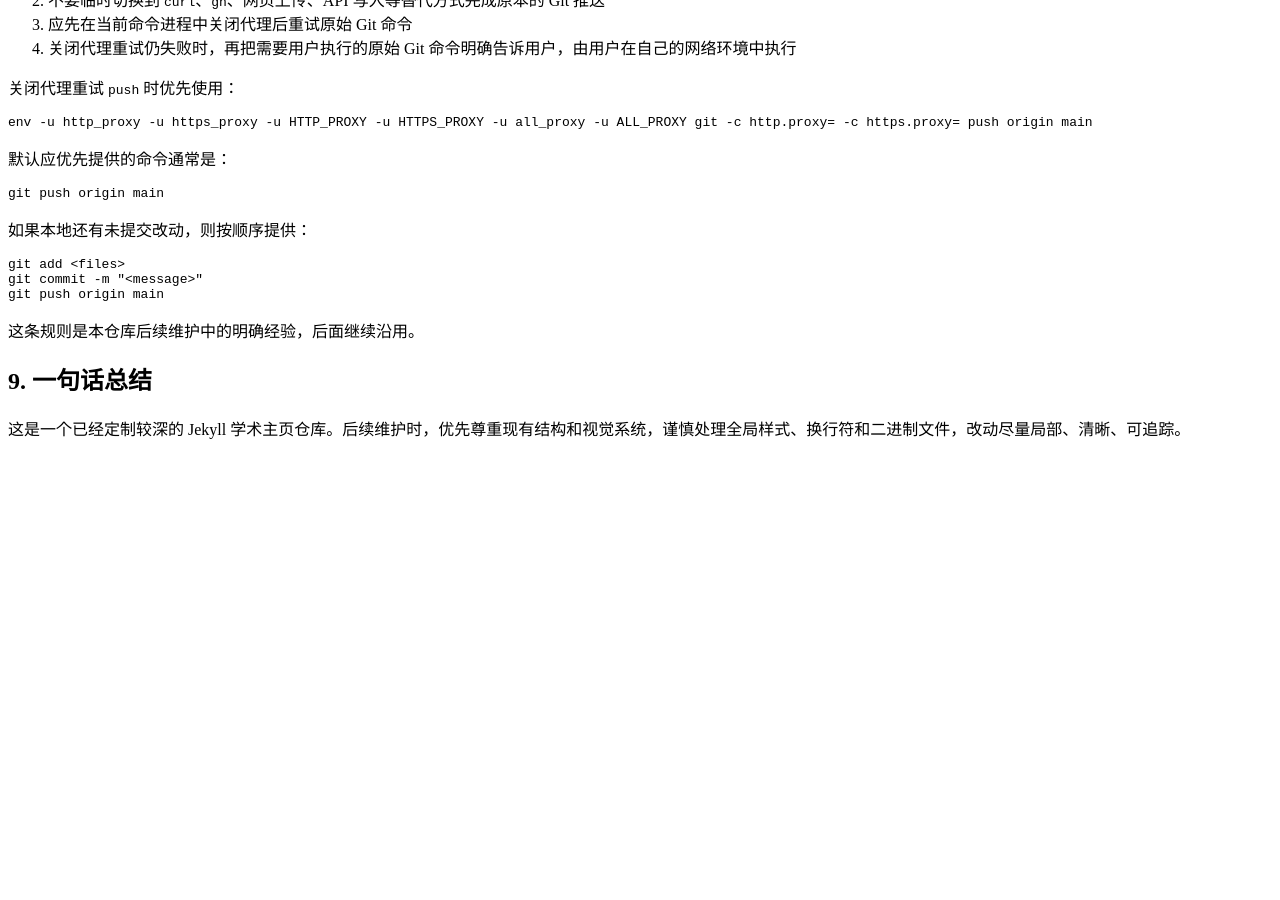
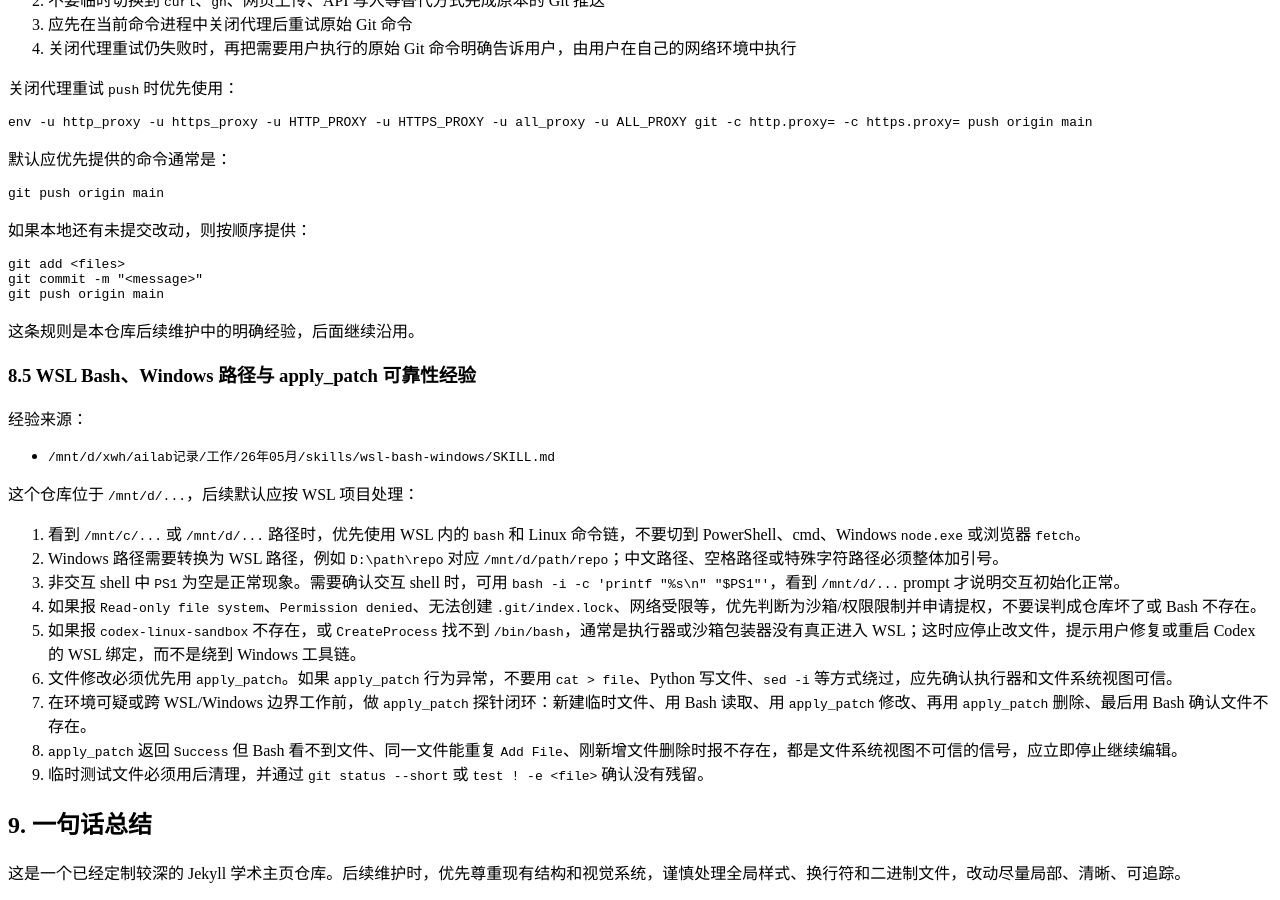
Before and after one commit to black-yt/black-yt.github.io, a Jekyll site: the page built from AGENTS.md, in a window 1280 px wide and 900 px high, scrolled down 6703 px. Built offline with Jekyll 4.4.1, drawn with Linux system fonts in a browser that asks for light colours; our own code applies the rules of GitHub Pages for plain Markdown files; before the commit the page ends 7159 px from its top, so only the background shows below that.

Commit message:
Document WSL bash and apply_patch workflow

```diff
--- a/AGENTS.md
+++ b/AGENTS.md
@@ -305,6 +305,24 @@ git push origin main
 
 这条规则是本仓库后续维护中的明确经验，后面继续沿用。
 
+### 8.5 WSL Bash、Windows 路径与 apply_patch 可靠性经验
+
+经验来源：
+
+- `/mnt/d/xwh/ailab记录/工作/26年05月/skills/wsl-bash-windows/SKILL.md`
+
+这个仓库位于 `/mnt/d/...`，后续默认应按 WSL 项目处理：
+
+1. 看到 `/mnt/c/...` 或 `/mnt/d/...` 路径时，优先使用 WSL 内的 `bash` 和 Linux 命令链，不要切到 PowerShell、cmd、Windows `node.exe` 或浏览器 `fetch`。
+2. Windows 路径需要转换为 WSL 路径，例如 `D:\path\repo` 对应 `/mnt/d/path/repo`；中文路径、空格路径或特殊字符路径必须整体加引号。
+3. 非交互 shell 中 `PS1` 为空是正常现象。需要确认交互 shell 时，可用 `bash -i -c 'printf "%s\n" "$PS1"'`，看到 `/mnt/d/...` prompt 才说明交互初始化正常。
+4. 如果报 `Read-only file system`、`Permission denied`、无法创建 `.git/index.lock`、网络受限等，优先判断为沙箱/权限限制并申请提权，不要误判成仓库坏了或 Bash 不存在。
+5. 如果报 `codex-linux-sandbox` 不存在，或 `CreateProcess` 找不到 `/bin/bash`，通常是执行器或沙箱包装器没有真正进入 WSL；这时应停止改文件，提示用户修复或重启 Codex 的 WSL 绑定，而不是绕到 Windows 工具链。
+6. 文件修改必须优先用 `apply_patch`。如果 `apply_patch` 行为异常，不要用 `cat > file`、Python 写文件、`sed -i` 等方式绕过，应先确认执行器和文件系统视图可信。
+7. 在环境可疑或跨 WSL/Windows 边界工作前，做 `apply_patch` 探针闭环：新建临时文件、用 Bash 读取、用 `apply_patch` 修改、再用 `apply_patch` 删除、最后用 Bash 确认文件不存在。
+8. `apply_patch` 返回 `Success` 但 Bash 看不到文件、同一文件能重复 `Add File`、刚新增文件删除时报不存在，都是文件系统视图不可信的信号，应立即停止继续编辑。
+9. 临时测试文件必须用后清理，并通过 `git status --short` 或 `test ! -e <file>` 确认没有残留。
+
 ## 9. 一句话总结
 
 这是一个已经定制较深的 Jekyll 学术主页仓库。后续维护时，优先尊重现有结构和视觉系统，谨慎处理全局样式、换行符和二进制文件，改动尽量局部、清晰、可追踪。
```
